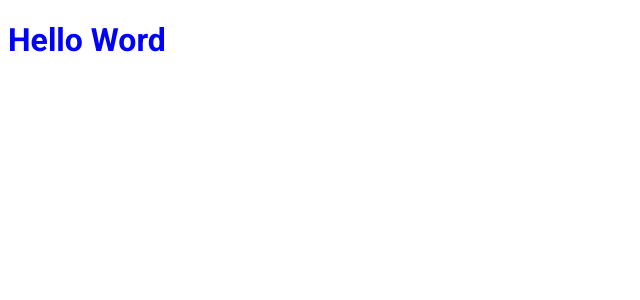
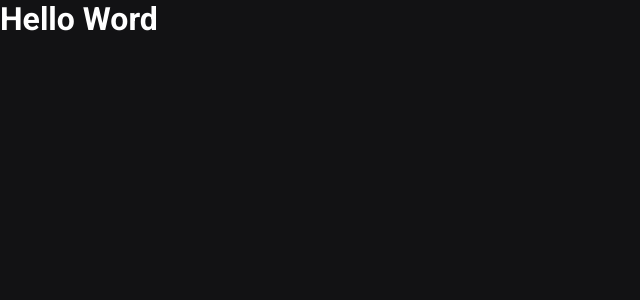
Before and after one commit to carlosrobertosalgueiro/ignews, a Next.js app: page / in a window 1280 px wide. Shown: the top 300 px of the page, without its empty margins (0-640 px from the left). Built offline with nearby package versions, Linux system fonts and the light colour scheme.

Commit message:
estilo global configurado

```diff
--- a/src/pages/_app.tsx
+++ b/src/pages/_app.tsx
@@ -1,4 +1,5 @@
 import {AppProps} from 'next/app'
+import '../styles/global.scss'
 
 function MyApp({ Component, pageProps } : AppProps) {
   return <Component {...pageProps} />
--- a/src/pages/index.tsx
+++ b/src/pages/index.tsx
@@ -1,5 +1,4 @@
 import Head from 'next/head'
-import home from '../styles/home.module.scss'
 
 export default function Home() {
   return (
@@ -9,7 +8,7 @@ export default function Home() {
     <title>Inicio | Ig.News</title>
     </Head>
 
-    <h1 className={home.title} >Hello Word</h1>
+    <h1  >Hello Word</h1>
 
     </>
   )
--- /dev/null
+++ b/src/styles/global.scss
@@ -0,0 +1,53 @@
+*{
+    margin: 0;
+    padding: 0;
+    box-sizing: border-box;
+}
+
+    :root{
+        --white: #FFFFFF;
+        --gray-100:#e1e1e6 ;
+        --gray-300:#a8a8b3;
+        --gray-900:#121214;
+
+        --cyan-500:#61dafb;
+        --yellow-500: #eba417;
+
+    }
+
+
+    @media(max-width: 1080px){
+        html{
+            font-size: 93.75%;
+        }
+
+    }
+
+
+    @media(max-width: 720px){
+        html{
+            font-size: 87.5%;
+        }
+    }
+
+
+body{
+
+
+    background: var(--gray-900);
+    color: var(--white);
+}
+
+body, input, textarea, select, button {
+
+    font: 400 1rem 'Roboto', sans-serife;
+}
+
+button{
+    cursor: pointer;
+}
+
+a{
+    color: inherit;
+    text-decoration: none;
+}
--- a/src/styles/home.module.scss
+++ /dev/null
@@ -1,5 +0,0 @@
-
-.title {
-    color: blue;
-    font-family: 'Roboto', sans-serif;
-}
```
